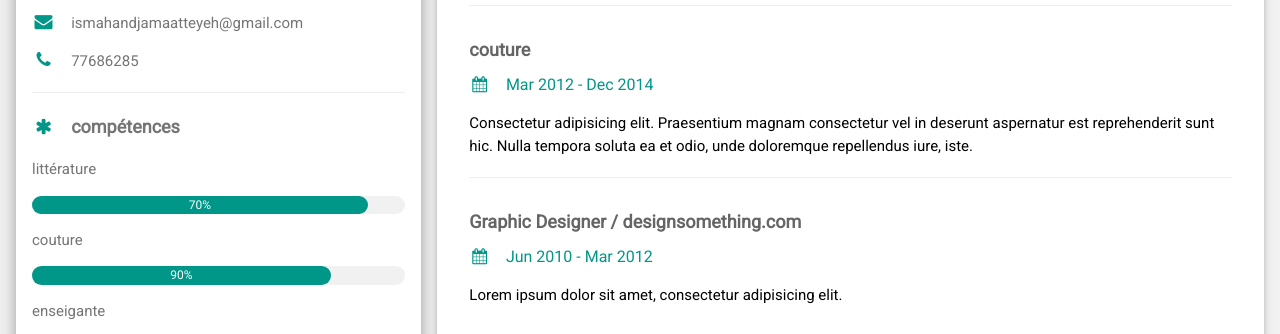
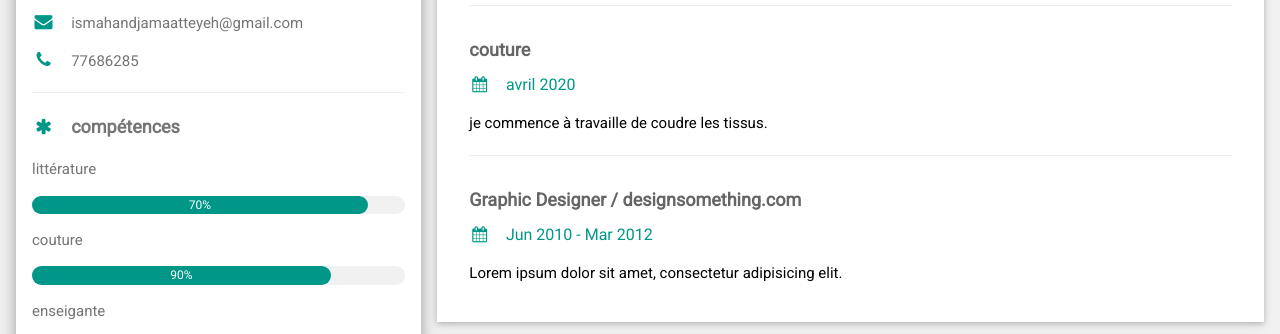
Before and after one commit to ismahandjama/ismahan-djama, a website: page index.html in a window 1280 px wide. Shown: the part 237-571 px from the top of the page. Drawn offline with nearby package versions, Linux system fonts and the light colour scheme.

Commit message:
le changement

```diff
--- a/index.html
+++ b/index.html
@@ -87,8 +87,8 @@
         </div>
         <div class="w3-container">
           <h5 class="w3-opacity"><b>couture</b></h5>
-          <h6 class="w3-text-teal"><i class="fa fa-calendar fa-fw w3-margin-right"></i>Mar 2012 - Dec 2014</h6>
-          <p>Consectetur adipisicing elit. Praesentium magnam consectetur vel in deserunt aspernatur est reprehenderit sunt hic. Nulla tempora soluta ea et odio, unde doloremque repellendus iure, iste.</p>
+          <h6 class="w3-text-teal"><i class="fa fa-calendar fa-fw w3-margin-right"></i>avril 2020</h6>
+          <p>je commence à travaille de coudre les tissus.</p>
           <hr>
         </div>
         <div class="w3-container">
```
